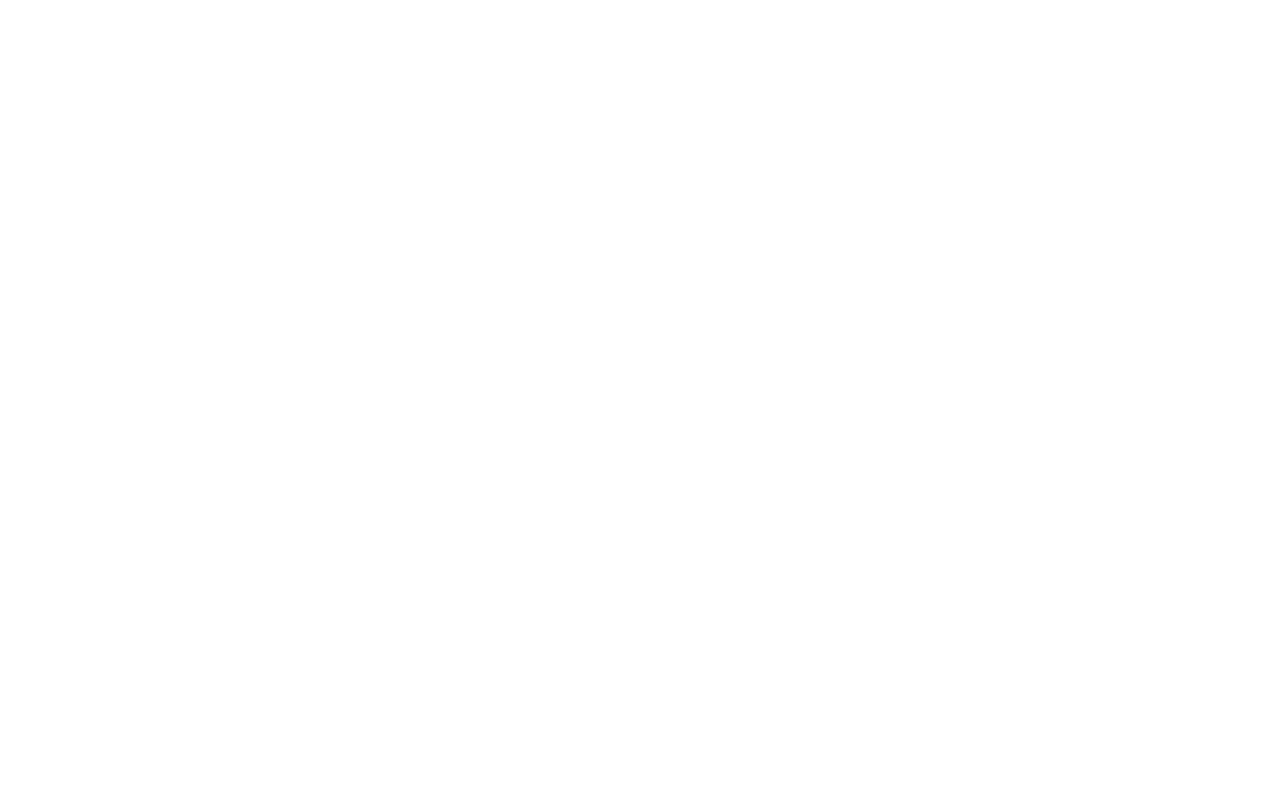
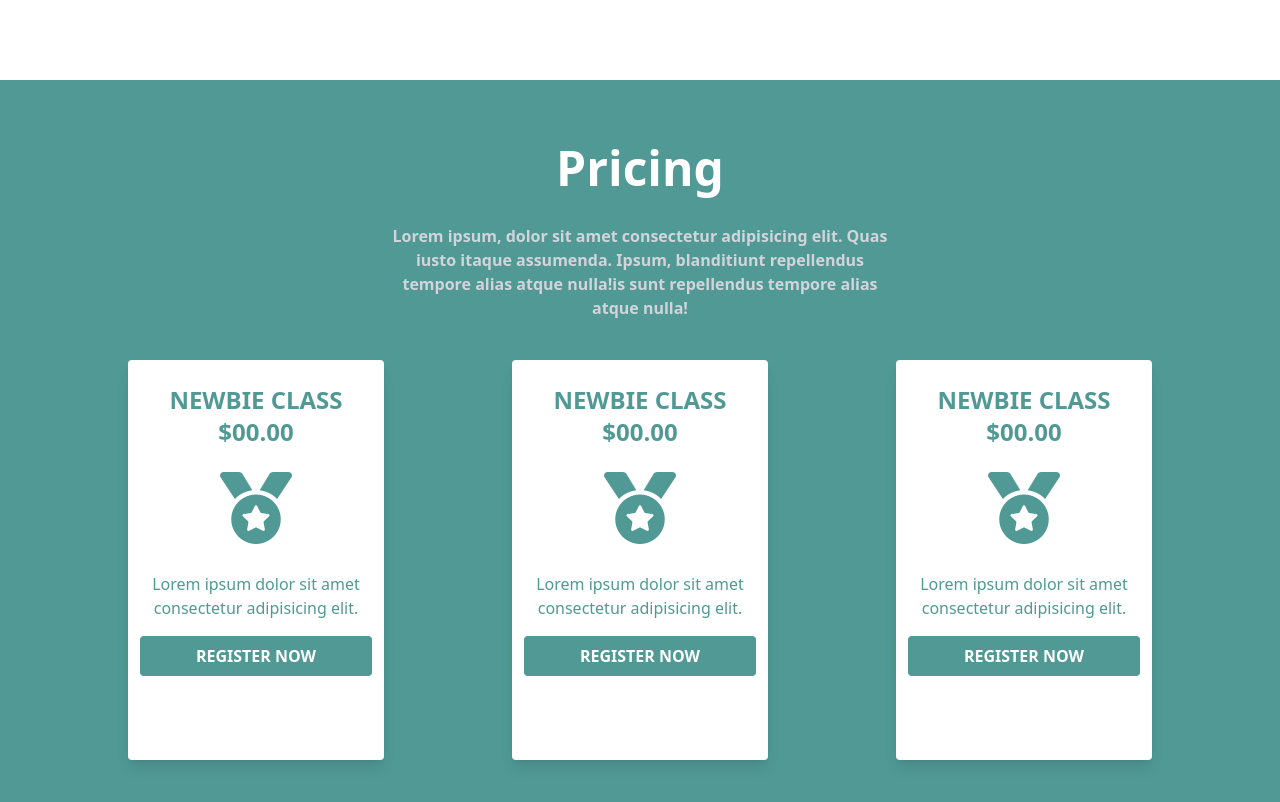
Before and after one commit to FaisalNadaf/yoga-classes-website, a React (Vite) app: page / in a window 1280 px wide. Shown: the part 3920-4722 px from the top of the page. Before the commit the page ends 4000 px from the top, so only its background shows below. Built offline with nearby package versions, Linux system fonts and the light colour scheme.

Commit message:
Hero6 completed

```diff
--- a/index.html
+++ b/index.html
@@ -14,7 +14,14 @@
       rel="stylesheet"
       type="text/css"
     />
-    <script src="https://cdn.tailwindcss.com"></script>
+    <!-- font awesome -->
+    <link
+      rel="stylesheet"
+      href="https://cdnjs.cloudflare.com/ajax/libs/font-awesome/6.5.2/css/all.min.css"
+      integrity="sha512-SnH5WK+bZxgPHs44uWIX+LLJAJ9/2PkPKZ5QiAj6Ta86w+fsb2TkcmfRyVX3pBnMFcV7oQPJkl9QevSCWr3W6A=="
+      crossorigin="anonymous"
+      referrerpolicy="no-referrer"
+    />
   </head>
   <body>
     <div id="root"></div>
--- a/src/App.jsx
+++ b/src/App.jsx
@@ -4,6 +4,7 @@ import Hero2 from "./components/Hero2";
 import Hero3 from "./components/Hero3";
 import Hero4 from "./components/Hero4";
 import Hero5 from "./components/Hero5";
+import Hero6 from "./components/Hero6";
 
 function App() {
   return (
@@ -13,6 +14,7 @@ function App() {
       <Hero3 />
       <Hero4 />
       <Hero5 />
+      <Hero6 />
     </div>
   );
 }
--- /dev/null
+++ b/src/components/Hero6.jsx
@@ -0,0 +1,59 @@
+import React from "react";
+
+const Hero6 = () => {
+  return (
+    <div className=" h-screen bg-[#509995]">
+      <div className="text-center py-10">
+        <p className="text-5xl font-bold text-white pt-6">Pricing</p>
+        <p className="px-[30%] pt-8 font-semibold text-gray-300">
+          Lorem ipsum, dolor sit amet consectetur adipisicing elit. Quas iusto
+          itaque assumenda. Ipsum, blanditiunt repellendus tempore alias atque
+          nulla!is sunt repellendus tempore alias atque nulla!
+        </p>
+      </div>
+      <div className="h-1/2 flex items-center justify-evenly">
+        <div className="bg-white text-[#509995] w-1/5 h-full text-center rounded shadow-lg">
+          <div className="py-6">
+            <p className="text-2xl font-bold">NEWBIE CLASS</p>
+            <p className="text-2xl font-bold">$00.00</p>
+          </div>
+          <i class="fa-solid fa-medal text-7xl pb-7"></i>
+          <p className="pb-4">
+            Lorem ipsum dolor sit amet consectetur adipisicing elit.
+          </p>
+          <button className="text-white px-14 rounded py-2 bg-[#509995] font-bold ">
+            REGISTER NOW
+          </button>
+        </div>
+        <div className="bg-white text-[#509995] w-1/5 h-full text-center rounded shadow-lg">
+          <div className="py-6">
+            <p className="text-2xl font-bold">NEWBIE CLASS</p>
+            <p className="text-2xl font-bold">$00.00</p>
+          </div>
+          <i class="fa-solid fa-medal text-7xl pb-7"></i>
+          <p className="pb-4">
+            Lorem ipsum dolor sit amet consectetur adipisicing elit.
+          </p>
+          <button className="text-white px-14 rounded py-2 bg-[#509995] font-bold ">
+            REGISTER NOW
+          </button>
+        </div>
+        <div className="bg-white text-[#509995] w-1/5 h-full text-center rounded shadow-lg">
+          <div className="py-6">
+            <p className="text-2xl font-bold">NEWBIE CLASS</p>
+            <p className="text-2xl font-bold">$00.00</p>
+          </div>
+          <i class="fa-solid fa-medal text-7xl pb-7"></i>
+          <p className="pb-4">
+            Lorem ipsum dolor sit amet consectetur adipisicing elit.
+          </p>
+          <button className="text-white px-14 rounded py-2 bg-[#509995] font-bold ">
+            REGISTER NOW
+          </button>
+        </div>
+      </div>
+    </div>
+  );
+};
+
+export default Hero6;
```
